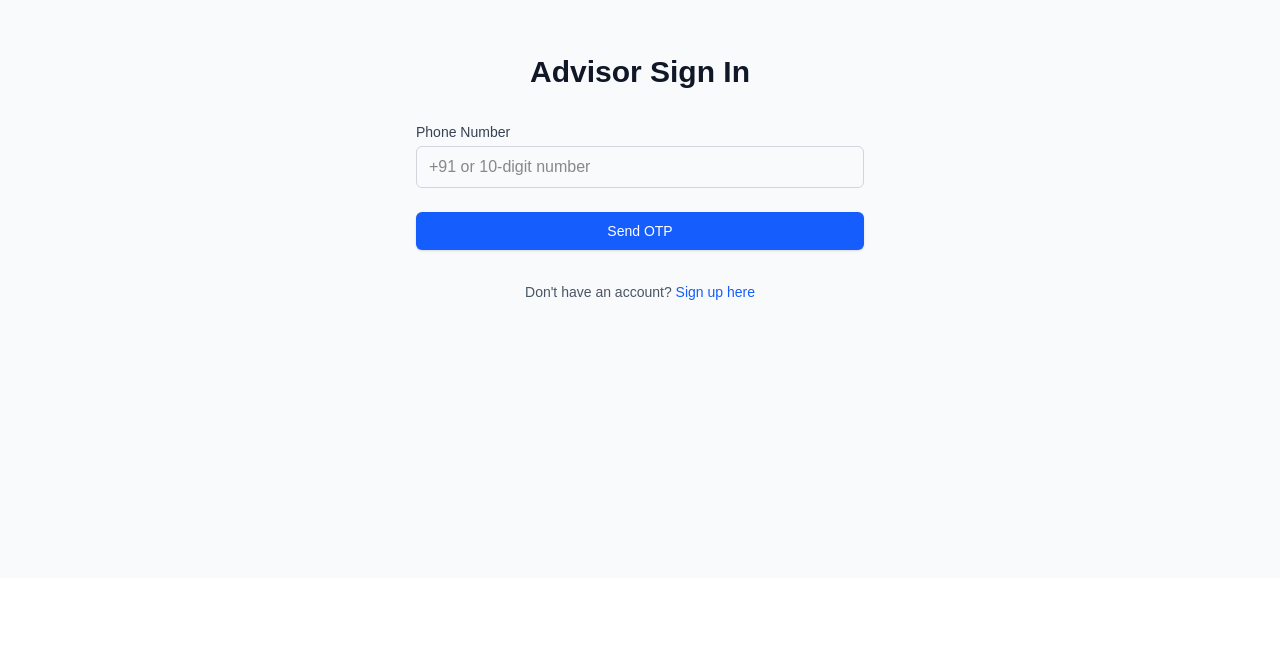
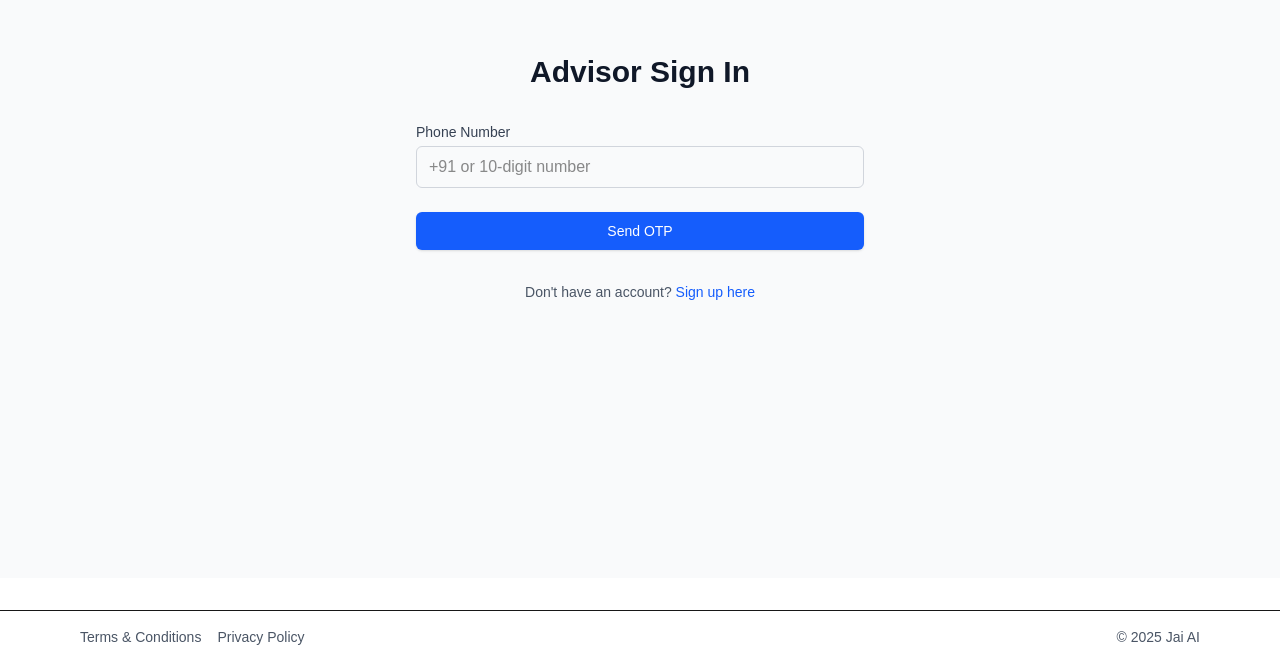
Before and after one commit to TheRidham/jai-ai-web, a Next.js app: page /signin in a window 1280 px wide. Shown: the part 222-885 px from the top of the page. Before the commit the page ends 800 px from the top, so only its background shows below. Built offline with nearby package versions, Linux system fonts and the light colour scheme; no server answers.

Commit message:
make privacy policy public

```diff
--- /dev/null
+++ b/app/components/Footer.tsx
@@ -0,0 +1,15 @@
+import Link from 'next/link';
+
+export default function Footer() {
+  return (
+    <footer className="w-full bg-white border-t mt-8">
+      <div className="max-w-6xl mx-auto px-4 py-4 flex items-center justify-between text-sm text-gray-600">
+        <div>
+          <Link href="/terms-conditions" className="mr-4 hover:underline">Terms & Conditions</Link>
+          <Link href="/privacy-policy" className="hover:underline">Privacy Policy</Link>
+        </div>
+        <div>© {new Date().getFullYear()} Jai AI</div>
+      </div>
+    </footer>
+  );
+}
--- a/app/layout.tsx
+++ b/app/layout.tsx
@@ -1,6 +1,7 @@
 import type { Metadata } from "next";
 import { Geist, Geist_Mono } from "next/font/google";
 import "./globals.css";
+import Footer from './components/Footer';
 
 const geistSans = Geist({
   variable: "--font-geist-sans",
@@ -26,7 +27,10 @@ export default function RootLayout({
       <body
         className={`${geistSans.variable} ${geistMono.variable} antialiased`}
       >
-        {children}
+        <div className="min-h-screen flex flex-col">
+          <main className="flex-1">{children}</main>
+          <Footer />
+        </div>
       </body>
     </html>
   );
--- a/app/signin/page.tsx
+++ b/app/signin/page.tsx
@@ -4,7 +4,7 @@ import { auth, setupRecaptcha } from '@/lib/firebase';
 import { signInWithPhoneNumber, ConfirmationResult } from 'firebase/auth';
 import Link from 'next/link';
 import { useRouter } from 'next/navigation';
-import { useState, useEffect } from 'react';
+import { useState } from 'react';
 
 export default function SigninPage() {
   const [step, setStep] = useState<'phone' | 'otp'>('phone');
@@ -14,17 +14,6 @@ export default function SigninPage() {
   const [error, setError] = useState('');
   const [confirmationResult, setConfirmationResult] = useState<ConfirmationResult | null>(null);
   const router = useRouter();
-
-  useEffect(() => {
-    if (step === 'phone') {
-      try {
-        setupRecaptcha('recaptcha-container');
-      } catch (error) {
-        console.error('Error setting up recaptcha:', error);
-        setError('Failed to initialize verification. Please refresh the page.');
-      }
-    }
-  }, [step]);
 
   const formatPhoneNumber = (phone: string) => {
     const cleaned = phone.replace(/\D/g, '');
@@ -43,7 +32,8 @@ export default function SigninPage() {
 
     try {
       const formattedPhone = formatPhoneNumber(phoneNumber);
-      const recaptchaVerifier = setupRecaptcha('recaptcha-container');
+
+      const recaptchaVerifier = setupRecaptcha('recaptcha-container'); // ✅ only here
       const confirmation = await signInWithPhoneNumber(auth, formattedPhone, recaptchaVerifier);
 
       setConfirmationResult(confirmation);
@@ -55,6 +45,7 @@ export default function SigninPage() {
       setLoading(false);
     }
   };
+
 
   const verifyOTP = async (e: React.FormEvent) => {
     e.preventDefault();
--- a/app/terms-conditions/page.tsx
+++ b/app/terms-conditions/page.tsx
@@ -54,7 +54,7 @@ export default function TermsOfService() {
           <p>You agree not to:</p>
           <ul className="list-disc list-inside text-gray-700">
             <li>Use the Services for unlawful or abusive purposes</li>
-            <li>Post content that is illegal, defamatory, or infringes others’ rights</li>
+            <li>Post content that is illegal, defamatory, or infringes others&apos; rights</li>
             <li>Reverse-engineer or extract source code</li>
             <li>Use bots or automated systems without permission</li>
             <li>Attempt unauthorized access to our systems</li>
@@ -97,7 +97,7 @@ export default function TermsOfService() {
 
           <h2 className="text-xl font-semibold ">11. Disclaimers</h2>
           <ul className="list-disc list-inside text-gray-700">
-            <li>The app is provided "as-is" and "as-available"</li>
+            <li>The app is provided &quot;as-is&quot; and &quot;as-available&quot;</li>
             <li>No guarantees of accuracy, uptime, or security</li>
             <li>You use the app at your own risk</li>
           </ul>
--- a/lib/firebase.ts
+++ b/lib/firebase.ts
@@ -1,10 +1,10 @@
 // lib/firebase.ts
+
 import { getApp, getApps, initializeApp } from "firebase/app";
 import { getAuth, RecaptchaVerifier } from "firebase/auth";
 import { getFirestore } from "firebase/firestore";
 import { getFunctions } from "firebase/functions";
 
-// Your web app's Firebase configuration
 const firebaseConfig = {
   apiKey: process.env.NEXT_PUBLIC_FIREBASE_API_KEY,
   authDomain: process.env.NEXT_PUBLIC_FIREBASE_AUTH_DOMAIN,
@@ -15,27 +15,28 @@ const firebaseConfig = {
   measurementId: process.env.NEXT_PUBLIC_FIREBASE_MEASUREMENT_ID
 };
 
-// Initialize Firebase
 const app = getApps().length ? getApp() : initializeApp(firebaseConfig);
 
-// Initialize Firebase services
 export const auth = getAuth(app);
 export const db = getFirestore(app);
 export const functions = getFunctions(app, "asia-south1");
 
-// Setup reCAPTCHA for phone authentication
-export const setupRecaptcha = (containerId: string) => {
-  const recaptchaVerifier = new RecaptchaVerifier(auth, containerId, {
+// ✅ Only set up reCAPTCHA once
+let recaptchaVerifier: RecaptchaVerifier | null = null;
+
+export const setupRecaptcha = (containerId: string): RecaptchaVerifier => {
+  if (!recaptchaVerifier) {
+    recaptchaVerifier = new RecaptchaVerifier(auth, containerId, {
       size: 'normal',
       callback: () => {
-      // reCAPTCHA solved, allow signInWithPhoneNumber
-      console.log('reCAPTCHA verified');
+        console.log('reCAPTCHA solved');
       },
       'expired-callback': () => {
-      // Response expired, reset reCAPTCHA
         console.log('reCAPTCHA expired');
       }
     });
+    recaptchaVerifier.render();
+  }
   return recaptchaVerifier;
 };
 
```
Lines whose indentation alone changed are shown as unchanged.
